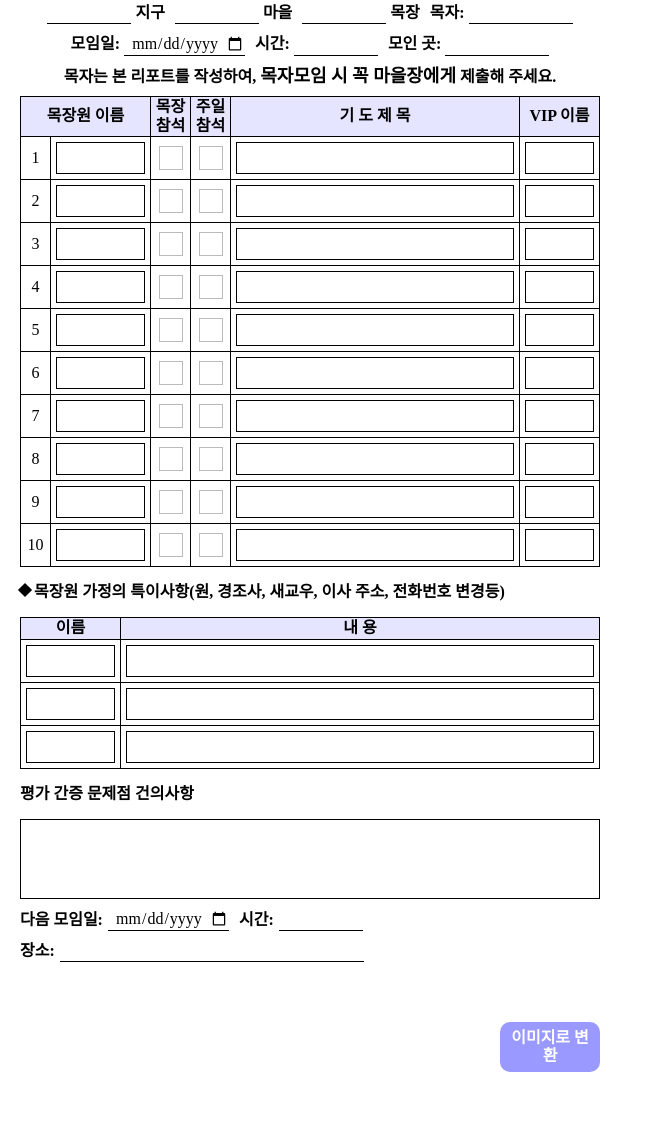
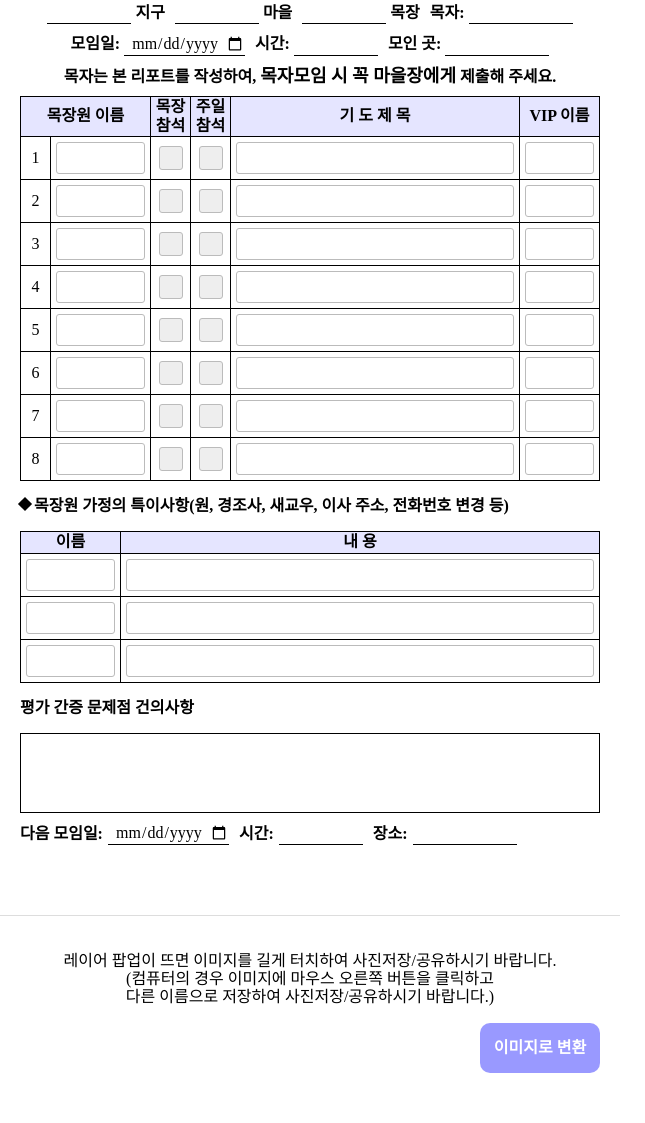
Before and after one commit to wondaero/2z-form, a plain HTML site: page index.html in a window 1280 px wide. Shown: the part 69-1192 px from the top of the page, without its empty margins (0-645 px from the left). Drawn offline with nearby package versions, Linux system fonts and the light colour scheme.

Commit message:
약간 수정

```diff
--- a/index.html
+++ b/index.html
@@ -4,7 +4,7 @@
     <meta charset="UTF-8">
     <meta name="viewport" content="width=device-width, initial-scale=1">
     <link rel="stylesheet" href="https://wondaero.github.io/assets/css/normalize.css" />
-    <title>2z-form</title>
+    <title>신동탄 목장 웹페이지</title>
     <style>
         .none{display: none;}
         .txt-c{text-align: center;}
@@ -62,12 +62,18 @@
             vertical-align: top;
             width: 24px;
             height: 24px;
-            background: #fff;
+            background: #eee;
             border: 1px solid #bbb;
             box-sizing: border-box;
+            border-radius: 3px;
             overflow: hidden;
+            transition: background .2s linear;
         }
-        table label input[type="checkbox"]:checked + span{background: #00f;}
+        table label input[type="checkbox"]:checked + span{
+            background: rgba(0, 0, 255, .6);
+            box-shadow: 0 0 5px rgba(0, 0, 255, .25);
+
+        }
         table label input[type="checkbox"] + span:after{
             content: '';
             width: 10px;
@@ -78,17 +84,20 @@
             vertical-align: top;
             margin-top: 0;
             transform: rotate(-45deg);
-            transition: margin .1s cubic-bezier(0.4, 0, 1, 1);
+            opacity: 0;
+            transition: margin .1s .2s cubic-bezier(0.4, 0, 1, 1), opacity 1s .2s;
         }
         table label input[type="checkbox"]:checked + span:after{
             margin-top: 5px;
+            opacity: 1;
         }
         table tbody tr div[contenteditable]{
             width: 100%;
             box-sizing: border-box;
             resize: none;
             height: 32px;
-            border: 1px solid #000;
+            border: 1px solid #bbb;
+            border-radius: 3px;
         }
 
 
@@ -98,6 +107,7 @@
         .section1 input, .section4 input{
             border: 0;
             border-bottom: 1px solid #000;
+            border-radius: 0;
             width: 80px;
         }
         input[type="date"]{width: 120px; text-align: center; background: #fff;}
@@ -175,24 +185,29 @@
         }
         .section4{padding-bottom: 20px;}
         .section4 > div{display: flex; margin-bottom: 10px;}
-        .section4 > div:last-of-type{margin-bottom:0; display: flex; align-items: center;}
-        .section4 > div:last-of-type span{margin-right: 5px;}
+        .section4 > div span{margin-right: 5px;}
         .section4 > div > div{margin-right: 10px; display: flex; align-items: center;}
-        .section4 > div > div > *:first-child{margin-right: 5px;}
-        .section4 > div > div:last-of-type{margin-right: 0;}
-        .section4 .where{width: 300px;}
+        .section4 .where{width: 100px;}
+
+        .section4 > div > div.week{display: none;}
+        .section4 > div > div.week span{margin: 0; font-weight: normal;}
+        .section4 > div > div.week.on{display: flex;}
 
         footer{
+            border-top: 1px solid #ddd;
             margin-top: 20px;
-            padding: 0 20px 50px;
+            padding: 20px 20px 50px;
             box-sizing: border-box;
             text-align: right;
+        }
+        footer p{
+            text-align: center;
         }
 
         footer button{
             border: 0;
             background: rgba(0, 0, 255, .4);
-            width: 100px;
+            width: 120px;
             height: 50px;
             border-radius: 10px;
             color: #fff;
@@ -285,7 +300,7 @@
                 </table>
             </div>
             <div class="section2">
-                <h3><span class="diamond"></span> 목장원 가정의 특이사항(원, 경조사, 새교우, 이사 주소, 전화번호 변경등)</h3>
+                <h3><span class="diamond"></span> 목장원 가정의 특이사항(원, 경조사, 새교우, 이사 주소, 전화번호 변경 등)</h3>
                 <table>
                     <colgroup>
                         <col width="100">
@@ -321,26 +336,34 @@
                 <div>
                     <div>
                         <span>다음 모임일:</span>
-                        <input type="date">
-                        <span id="week"></span>
+                        <input type="date" oninput="setWeek(this)">
+                    </div>
+                    <div id="week" class="week">
+                        <span></span>
                     </div>
                     <div>
                         <span>시간:</span>
                         <input type="text" />
                     </div>
-                </div>
-                <div>
-                    <span>장소:</span>
-                    <input type="text" class="where"/>
+                    <div>
+                        <span>장소:</span>
+                        <input type="text" class="where"/>
+                    </div>
                 </div>
             </div>
         </div>
         <footer>
+            <p>
+                레이어 팝업이 뜨면 이미지를 길게 터치하여 사진저장/공유하시기 바랍니다.<br>
+                (컴퓨터의 경우 이미지에 마우스 오른쪽 버튼을 클릭하고<br>다른 이름으로 저장하여 사진저장/공유하시기 바랍니다.)
+            </p>
             <button id="btnCapture">이미지로 변환</button>
         </footer>
     </div>
     <script src="https://html2canvas.hertzen.com/dist/html2canvas.min.js"></script>
     <script>
+        const weekStr = '일월화수목금토';
+
         const resizeTxtarea = (trg, size) => {
             trg.style.height = size + 'px';
             trg.style.height = (trg.scrollHeight + 3) + 'px';
@@ -398,7 +421,7 @@
             table1tbody.appendChild(tr);
         }
 
-        for(let i = 0; i < 10; i++){
+        for(let i = 0; i < 8; i++){
             addTmpl1();
         }
 
@@ -410,8 +433,16 @@
             })
         }
 
-
-
+        function setWeek(e){
+            if(e.value){
+                const d = new Date(e.value);
+                week.classList.add('on');
+                week.querySelector('span').textContent = weekStr[d.getDay()] + '요일';
+            }else{
+                week.classList.remove('on');
+                week.querySelector('span').innerHTML = '';
+            }
+        }
     </script>
 </body>
 </html>
```
